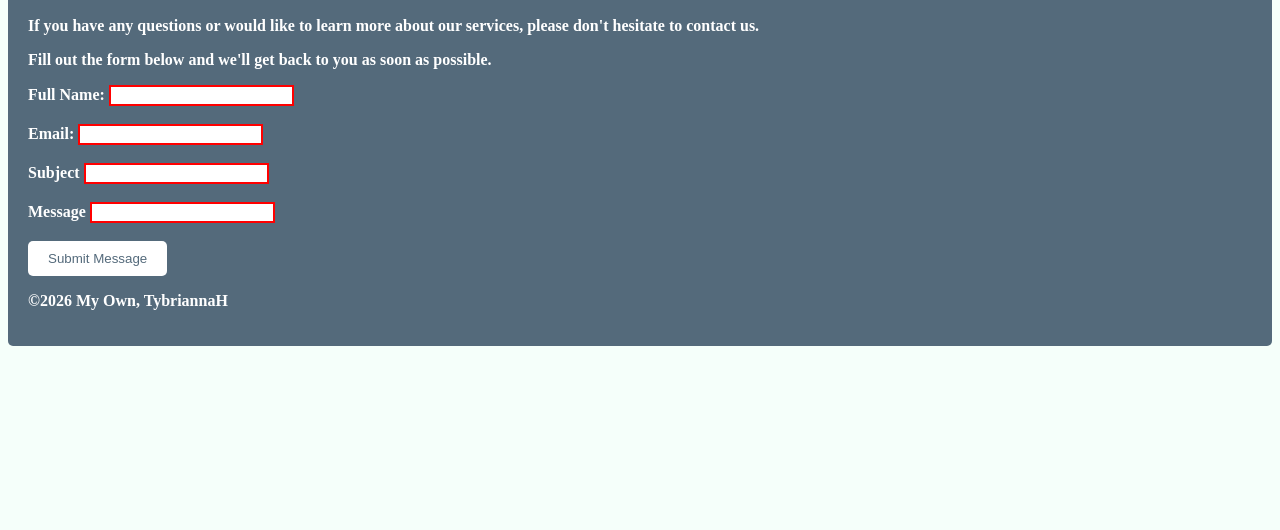
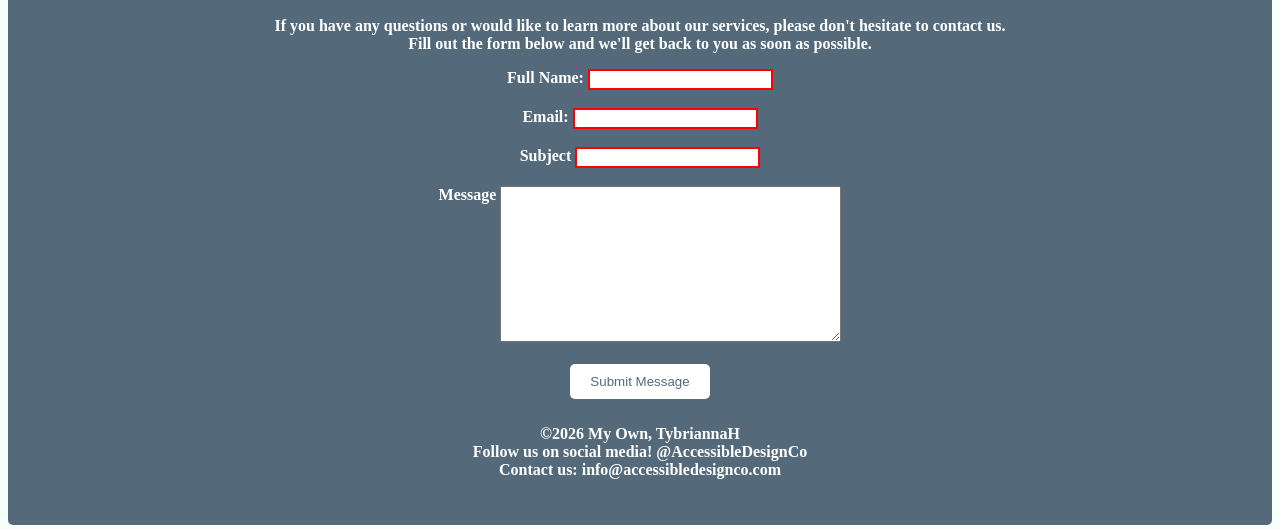
Before and after one commit to tybrianna/SBA-Building-a-Responsive-Accessible-Web-Page, a plain HTML site: page index.html in a window 1280 px wide. Shown: the part 1998-2528 px from the top of the page. Before the commit the page ends 2352 px from the top, so only its background shows below. Drawn offline with Linux system fonts and the light colour scheme.

Commit message:
made corrections to the form section

```diff
--- a/index.html
+++ b/index.html
@@ -73,9 +73,8 @@
             <img
                 src="https://media.istockphoto.com/id/2190653819/vector/online-customer-sevice-line-icon-with-editable-stroke-the-icon-is-suitable-for-web-design.jpg?s=612x612&w=0&k=20&c=muDVOKF2aPT0x3SU-9bxeux-SEfuSCGf37DMEqys-Cs=">
             <p>If you have any questions or would like to learn more about our services, please don't hesitate
-                to contact us.
-            </p>
-            <p>Fill out the form below and we'll get back to you as soon as possible.</p>
+                to contact us. <br>
+                Fill out the form below and we'll get back to you as soon as possible.</p>
 
             <label for="Full Name">Full Name:</label>
             <input type="text" id="Full Name" name="Full Name" required aria-invalid="false"><br><br>
@@ -84,12 +83,14 @@
             <label for="Subject">Subject</label>
             <input type="text" id="Subject" name="Subject" required aria-invalid="false"><br><br>
             <label for="Message">Message</label>
-            <input type="text" id="Mesage" name="Message" required aria-invalid="false"><br><br>
+            <textarea id="Message" name="Message" required aria-invalid="false" rows="10" cols="40"></textarea><br><br>
             <button type="submit">Submit Message</button>
     </form>
 
     <footer class="site-footer">
-        <p>&COPY;2026 My Own, TybriannaH</p>
+        <p>&COPY;2026 My Own, TybriannaH <br>
+        Follow us on social media! @AccessibleDesignCo<br>
+        Contact us: info@accessibledesignco.com</p>
     </footer>
 
 </body>
--- a/styles.css
+++ b/styles.css
@@ -82,6 +82,22 @@ button:hover {
     border: 2px solid white;
     transition-duration: 0.2s;
 }
+
+footer {
+    background-color: #546a7b;
+    color: white;
+    text-align: center;
+    padding: 10px 0;
+}
+
+form {
+    font-weight: 700;
+    text-align: center;
+}
+
+label {
+    vertical-align: top;
+}
 @media [not] media-type and (media-feature: value) and (media-feature: value) {
     /* CSS rules to apply */
 }
```
